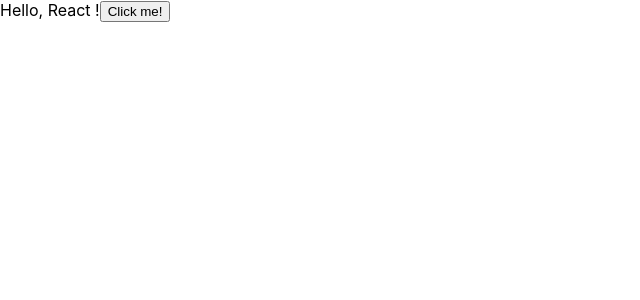
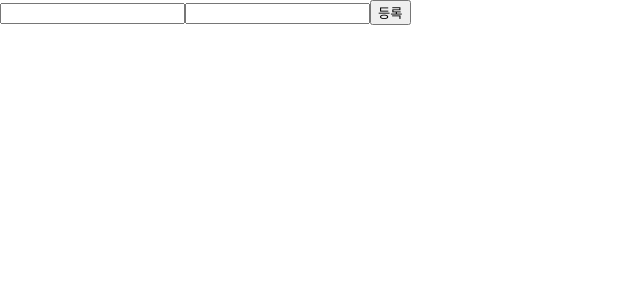
Before and after one commit to Bernese-Corgi/TypeScript-practice, a React (Create React App) app in the folder react-with-ts/: page / in a window 1280 px wide. Shown: the top 300 px of the page, without its empty margins (0-640 px from the left). Built offline with nearby package versions, Linux system fonts and the light colour scheme.

Commit message:
ts-react 상태관리 - form 작성하기

```diff
--- a/react-with-ts/src/App.tsx
+++ b/react-with-ts/src/App.tsx
@@ -1,16 +1,24 @@
 import React from 'react';
-import Greetings from './Greetings';
+// import Counter from './Counter';
+// import Greetings from './Greetings';
+import MyForm from './MyForm';
 
 const App: React.FC = () => {
   // onClick 함수 정의 : 콘솔에 name props를 출력하는 행위 정의
-  const onClick = (name: string) => {
-    console.log(name);
+  // const onClick = (name: string) => {
+  //   console.log(name);
+  // };
+
+  const onSubmit = (form: { name: string; description: string }) => {
+    console.log(form);
   };
 
   return (
     <div>
       {/* Greetings 컴포넌트에 onClick 함수 전달 */}
-      <Greetings name="React" onClick={onClick} />
+      {/* <Greetings name="React" onClick={onClick} /> */}
+      {/* <Counter /> */}
+      <MyForm onSubmit={onSubmit} />
     </div>
   );
 };
--- /dev/null
+++ b/react-with-ts/src/MyForm.tsx
@@ -0,0 +1,42 @@
+import React, { useState } from 'react';
+
+type MyFormProps = {
+  onSubmit: (form: { name: string; description: string }) => void;
+};
+
+const MyForm = ({ onSubmit }: MyFormProps) => {
+  const [form, setForm] = useState({
+    name: '',
+    description: '',
+  });
+
+  const { name, description } = form;
+
+  const onChange = (e: React.ChangeEvent<HTMLInputElement>) => {
+    const { name, value } = e.target;
+    // 기존 form 내용을 넣고, name의 값을 덮어씌운다.
+    setForm({
+      ...form, // 기존 form 내용을 넣는다.
+      [name]: value, // value : 이벤트 객체에서 가져온 value 값 = 사용자가 바꾸려고 하는 값
+    });
+  };
+
+  const handleSubmit = (e: React.FormEvent<HTMLFormElement>) => {
+    e.preventDefault();
+    onSubmit(form); // onSubmit에 form을 넣어서 호출
+    setForm({
+      name: '',
+      description: '',
+    }); // 초기화
+  };
+
+  return (
+    <form onSubmit={handleSubmit}>
+      <input name="name" value={name} onChange={onChange} />
+      <input name="description" value={description} onChange={onChange} />
+      <button type="submit">등록</button>
+    </form>
+  );
+};
+
+export default MyForm;
```
Also changed, not shown: 1 other file (tests, documents, lock files or other folders).
